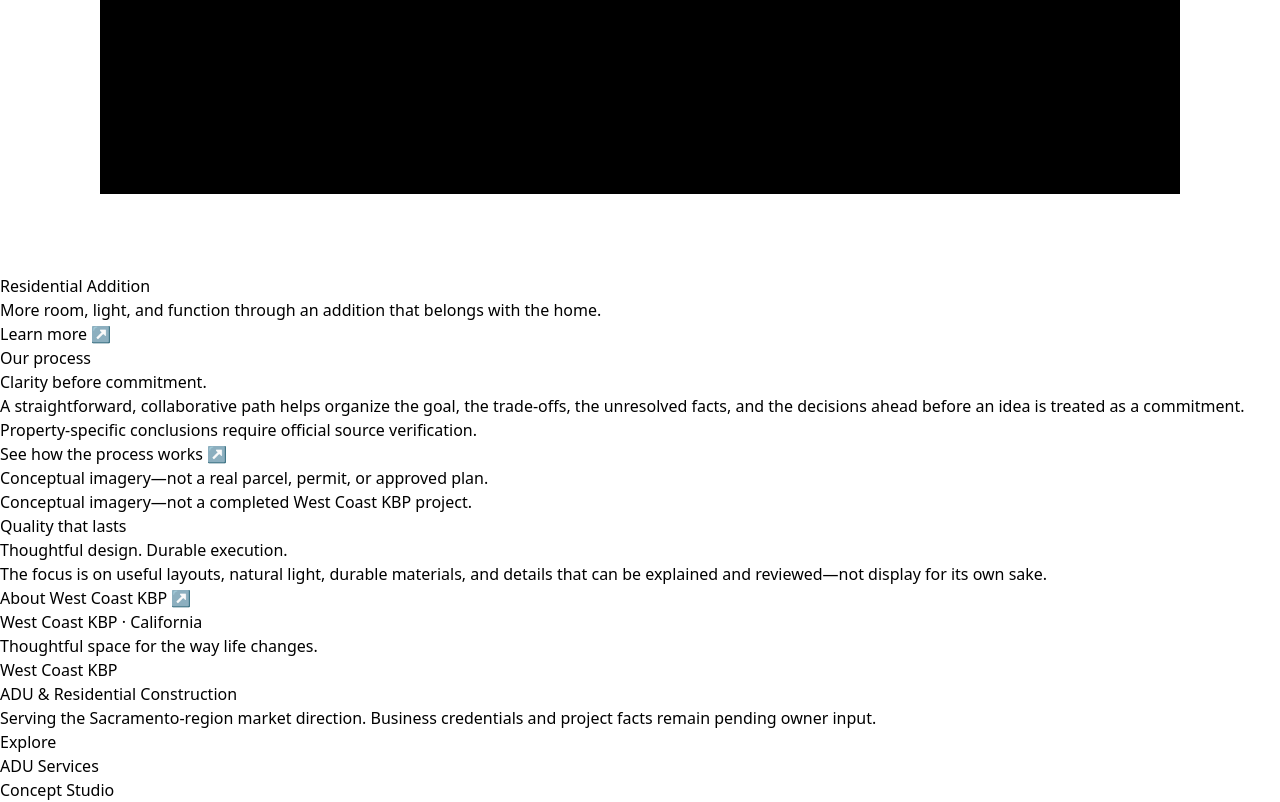
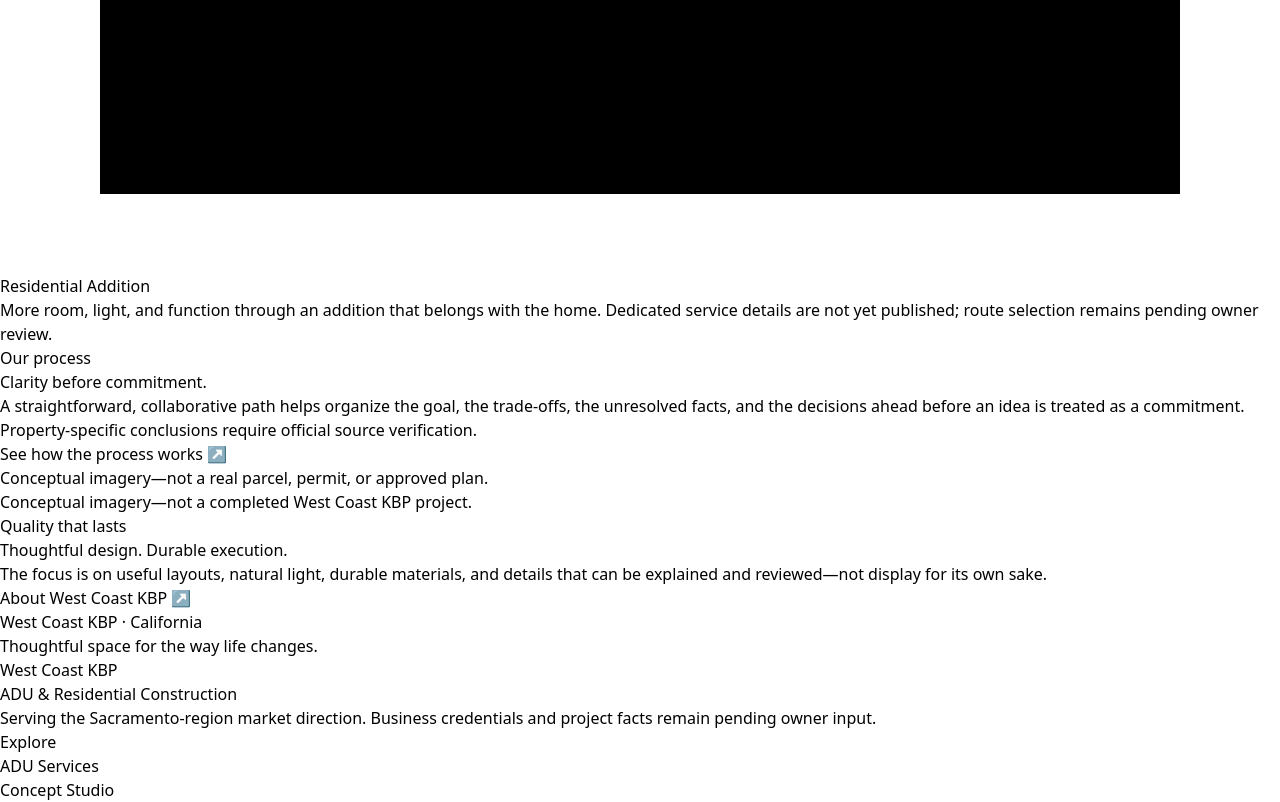
Before and after one commit to WEST-COAST-KBP-ADU/construction-os, a Next.js app: page / in a window 1280 px wide. Shown: the part 5694-6496 px from the top of the page. Built offline with nearby package versions, Linux system fonts and the light colour scheme.

Commit message:
PUBLIC-SURFACE-001: bind homepage cards to canonical routes

```diff
--- a/app/page.tsx
+++ b/app/page.tsx
@@ -1,42 +1,10 @@
 import Image from "next/image";
 import Link from "next/link";
 
+import { homepageServices, type HomepageServiceIcon } from "@/src/lib/homepageServices";
 import { buildBusinessJsonLd, serializeJsonLd } from "@/src/lib/structuredData";
 
-const servicePaths = [
-  {
-    title: "Detached ADU",
-    description: "Private, independent living space for family, guests, or multi-generational use.",
-    href: "/services/detached-adu",
-    icon: "detached",
-  },
-  {
-    title: "Garage Conversion",
-    description: "Transform underused space into comfortable, code-conscious living space.",
-    href: "/services/garage-conversion",
-    icon: "garage",
-  },
-  {
-    title: "Attached ADU",
-    description: "Connected space planned to work with the home's architecture and everyday flow.",
-    href: "/compare",
-    icon: "attached",
-  },
-  {
-    title: "JADU",
-    description: "A compact way to make more useful space within the home you already have.",
-    href: "/faq",
-    icon: "jadu",
-  },
-  {
-    title: "Residential Addition",
-    description: "More room, light, and function through an addition that belongs with the home.",
-    href: "/process",
-    icon: "addition",
-  },
-] as const;
-
-function ServiceIcon({ variant }: { variant: (typeof servicePaths)[number]["icon"] }) {
+function ServiceIcon({ variant }: { variant: HomepageServiceIcon }) {
   return (
     <svg className="balanced-service__icon" viewBox="0 0 64 52" aria-hidden="true">
       <path d="M5 48V18L32 5l27 13v30M5 48h54" />
@@ -90,7 +58,7 @@
         </div>
       </section>
 
-      <section className="balanced-solutions" aria-labelledby="solutions-title">
+      <section id="services" className="balanced-solutions" aria-labelledby="solutions-title">
         <div className="portal-container balanced-solutions__intro">
           <div className="balanced-solutions__copy">
             <p className="balanced-kicker">Built for real California homes</p>
@@ -113,14 +81,19 @@
 
         <div className="portal-container">
           <ul className="balanced-services">
-            {servicePaths.map((service) => (
-              <li key={service.title} className="balanced-service">
+            {homepageServices.map((service) => (
+              <li
+                key={service.kind === "linked" ? service.slug : service.id}
+                className="balanced-service"
+              >
                 <ServiceIcon variant={service.icon} />
                 <h3>{service.title}</h3>
                 <p>{service.description}</p>
-                <Link href={service.href} className="balanced-link">
-                  Learn more <span aria-hidden="true">↗</span>
-                </Link>
+                {service.kind === "linked" ? (
+                  <Link href={service.href} className="balanced-link">
+                    Learn more <span aria-hidden="true">↗</span>
+                  </Link>
+                ) : null}
               </li>
             ))}
           </ul>
```
